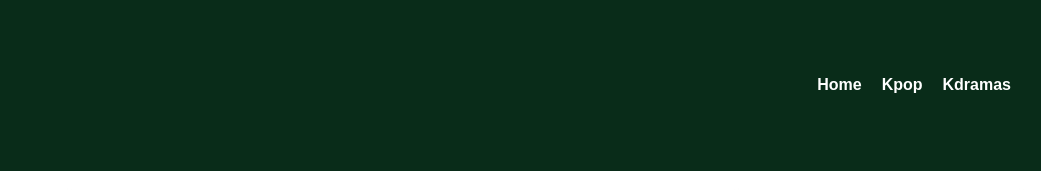
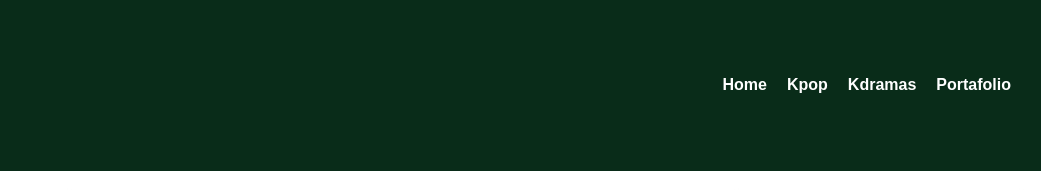
Before and after one commit to dianis3005/Act3, a plain HTML site: page index.html in a window 1280 px wide. Shown: the top 190 px of the page, 239-1280 px from the left. Drawn offline with Linux system fonts and the light colour scheme.

Commit message:
Update index.html

```diff
--- a/index.html
+++ b/index.html
@@ -15,6 +15,7 @@
                     <li><a href="index.html">Home</a></li>
                     <li><a href="hobbie1.html">Kpop</a></li>
                     <li><a href="hobbie2.html">Kdramas</a></li>
+                     <li><a href="https://dianis3005.github.io/miportafolio/">Portafolio</a></li>
                 </ul>
             </nav>
         </div>
```
